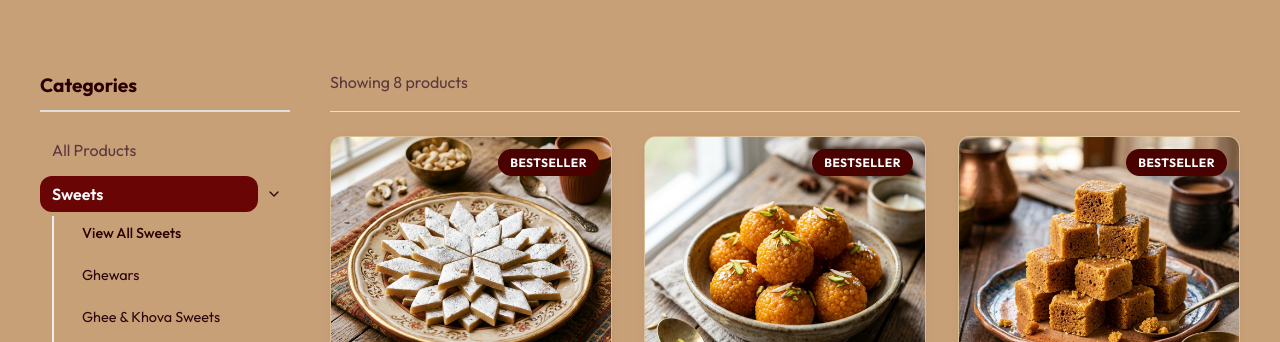
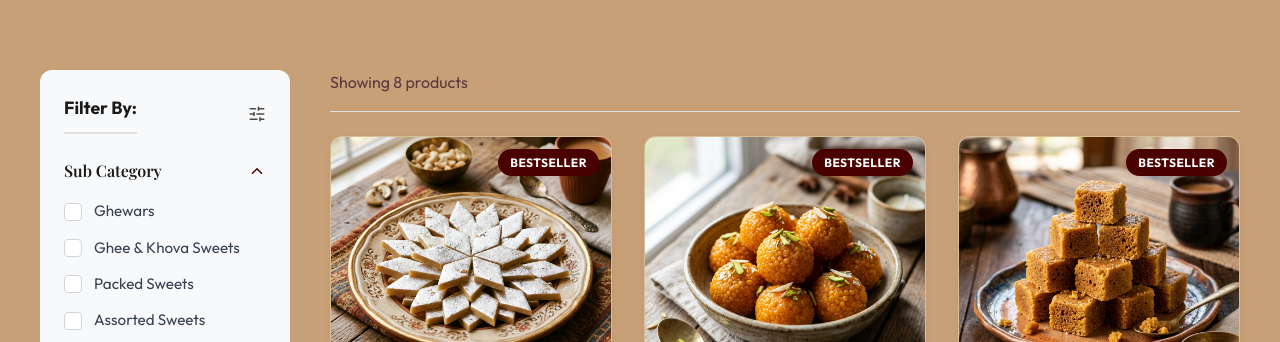
Before and after one commit to ROHITH05012005/namma-sihii-sweets, a React (Vite) app: page /shop in a window 1280 px wide. Both pictures are taken after a click on the button "Sweets". Shown: the part 458-800 px from the top of the page. Built offline with nearby package versions, Linux system fonts and the light colour scheme; no server answers; a web font is replaced by a local one.

Commit message:
Redesign Shop sidebar to match user's Filter By card and checkbox screenshot UI

```diff
--- a/src/pages/Shop.css
+++ b/src/pages/Shop.css
@@ -179,3 +179,120 @@
   color: var(--primary-dark);
   font-weight: 500;
 }
+
+/* NEW SIDEBAR REDESIGN */
+.new-sidebar {
+  display: flex;
+  flex-direction: column;
+  gap: 24px;
+}
+
+.filter-card {
+  background-color: #f8f9fa;
+  border-radius: 12px;
+  padding: 24px;
+  box-shadow: 0 2px 10px rgba(0,0,0,0.02);
+}
+
+.filter-header {
+  display: flex;
+  justify-content: space-between;
+  align-items: center;
+  margin-bottom: 24px;
+}
+
+.filter-header h3 {
+  font-size: 1.1rem;
+  font-weight: 700;
+  color: #1a1a1a;
+  margin: 0;
+}
+
+.filter-icon {
+  color: #4a4a4a;
+}
+
+.filter-section-header {
+  display: flex;
+  justify-content: space-between;
+  align-items: center;
+  cursor: pointer;
+  margin-bottom: 16px;
+}
+
+.filter-section-header h4 {
+  font-size: 1rem;
+  font-weight: 600;
+  color: #1a1a1a;
+  margin: 0;
+}
+
+.purple-icon {
+  color: var(--primary); /* The brand maroon/purple color */
+}
+
+.filter-checkboxes {
+  display: flex;
+  flex-direction: column;
+  gap: 12px;
+}
+
+.checkbox-label {
+  display: flex;
+  align-items: center;
+  gap: 12px;
+  cursor: pointer;
+}
+
+.custom-checkbox {
+  width: 18px;
+  height: 18px;
+  border: 1.5px solid #d1d5db;
+  border-radius: 4px;
+  display: flex;
+  align-items: center;
+  justify-content: center;
+  background-color: #fff;
+  transition: all 0.2s;
+  color: var(--primary);
+}
+
+.custom-checkbox.checked {
+  border-color: var(--primary);
+  background-color: #fcfcfc;
+}
+
+.checkbox-label span {
+  font-size: 0.95rem;
+  color: #374151;
+}
+
+.filter-divider {
+  height: 1px;
+  background-color: #e5e7eb;
+  margin-top: 12px;
+}
+
+.category-pills {
+  display: flex;
+  flex-direction: column;
+  gap: 12px;
+}
+
+.cat-pill {
+  background: #ffffff;
+  border: 1px solid #e5e7eb;
+  border-radius: 8px;
+  padding: 12px 16px;
+  text-align: left;
+  font-size: 1rem;
+  font-weight: 600;
+  color: #4b5563;
+  cursor: pointer;
+  transition: all 0.2s;
+}
+
+.cat-pill.active {
+  border: 1px solid var(--primary);
+  color: var(--primary);
+}
--- a/src/pages/Shop.jsx
+++ b/src/pages/Shop.jsx
@@ -1,6 +1,6 @@
 import React, { useState, useEffect } from 'react';
 import { useLocation, useNavigate } from 'react-router-dom';
-import { ChevronDown, ChevronRight } from 'lucide-react';
+import { ChevronDown, ChevronUp, SlidersHorizontal, Check } from 'lucide-react';
 import ProductCard from '../components/ProductCard';
 import { products } from '../data/products';
 import './Shop.css';
@@ -36,50 +36,52 @@ const Shop = () => {
   const queryParams = new URLSearchParams(location.search);
 
   const initialCategory = queryParams.get('category') || 'all';
-  const initialSubcategory = queryParams.get('subcategory') || null;
+  const initialSubcategory = queryParams.get('subcategory') || '';
 
   const [filter, setFilter] = useState(initialCategory);
   const [subFilter, setSubFilter] = useState(initialSubcategory);
-  const [expandedCats, setExpandedCats] = useState([initialCategory]);
+  const [isSubExpanded, setIsSubExpanded] = useState(true);
 
   useEffect(() => {
-    const category = queryParams.get('category');
-    const subcategory = queryParams.get('subcategory');
+    const category = queryParams.get('category') || 'all';
+    const subcategory = queryParams.get('subcategory') || '';
 
-    if (category) {
     setFilter(category);
-      if (!expandedCats.includes(category)) {
-        setExpandedCats(prev => [...prev, category]);
-      }
-    } else {
-      setFilter('all');
-    }
-
-    setSubFilter(subcategory || null);
+    setSubFilter(subcategory);
   }, [location.search]);
 
   const handleCategoryClick = (catName) => {
     navigate(`/shop${catName === 'all' ? '' : `?category=${encodeURIComponent(catName)}`}`);
   };
 
-  const handleSubcategoryClick = (catName, subName) => {
-    navigate(`/shop?category=${encodeURIComponent(catName)}&subcategory=${encodeURIComponent(subName)}`);
+  const toggleSubcategory = (subName) => {
+    let newSubs = [];
+    if (subFilter) {
+      newSubs = subFilter.split(',');
+      if (newSubs.includes(subName)) {
+        newSubs = newSubs.filter(s => s !== subName);
+      } else {
+        newSubs.push(subName);
+      }
+    } else {
+      newSubs = [subName];
+    }
+    const subStr = newSubs.join(',');
+    navigate(`/shop?category=${encodeURIComponent(filter)}${subStr ? `&subcategory=${encodeURIComponent(subStr)}` : ''}`);
   };
 
-  const toggleAccordion = (catName) => {
-    setExpandedCats(prev =>
-      prev.includes(catName)
-        ? prev.filter(c => c !== catName)
-        : [...prev, catName]
-    );
-  };
+  const activeSubs = subFilter ? subFilter.split(',') : [];
 
   const filteredProducts = products.filter(p => {
-    if (filter === 'all') return true;
-    if (p.category.toLowerCase() !== filter.toLowerCase()) return false;
-    if (subFilter && p.subcategory && p.subcategory.toLowerCase() !== subFilter.toLowerCase()) return false;
+    if (filter !== 'all' && p.category.toLowerCase() !== filter.toLowerCase()) return false;
+
+    if (activeSubs.length > 0 && p.subcategory) {
+      if (!activeSubs.some(s => s.toLowerCase() === p.subcategory.toLowerCase())) return false;
+    }
     return true;
   });
+
+  const currentCategoryData = categoryStructure.find(c => c.name.toLowerCase() === filter.toLowerCase());
 
   return (
     <div className="shop-page">
@@ -91,70 +93,68 @@ const Shop = () => {
       </div>
 
       <div className="container shop-container section">
-        <aside className="shop-sidebar">
-          <h3>Categories</h3>
-          <ul className="category-list">
-            <li>
+        <aside className="shop-sidebar new-sidebar">
+
+          <div className="filter-card">
+            <div className="filter-header">
+              <h3>Filter By:</h3>
+              <SlidersHorizontal size={18} className="filter-icon" />
+            </div>
+
+            {currentCategoryData && currentCategoryData.subcategories.length > 0 && (
+              <div className="filter-section">
+                <div
+                  className="filter-section-header"
+                  onClick={() => setIsSubExpanded(!isSubExpanded)}
+                >
+                  <h4>Sub Category</h4>
+                  {isSubExpanded ? <ChevronUp size={18} className="purple-icon" /> : <ChevronDown size={18} className="purple-icon" />}
+                </div>
+
+                {isSubExpanded && (
+                  <div className="filter-checkboxes">
+                    {currentCategoryData.subcategories.map(sub => {
+                      const isChecked = activeSubs.includes(sub);
+                      return (
+                        <label key={sub} className="checkbox-label">
+                          <div className={`custom-checkbox ${isChecked ? 'checked' : ''}`}>
+                            {isChecked && <Check size={12} />}
+                          </div>
+                          <input
+                            type="checkbox"
+                            checked={isChecked}
+                            onChange={() => toggleSubcategory(sub)}
+                            style={{ display: 'none' }}
+                          />
+                          <span>{sub}</span>
+                        </label>
+                      );
+                    })}
+                    <div className="filter-divider"></div>
+                  </div>
+                )}
+              </div>
+            )}
+          </div>
+
+          <div className="category-pills">
             <button
-                className={`category-btn ${filter === 'all' ? 'active' : ''}`}
+              className={`cat-pill ${filter === 'all' ? 'active' : ''}`}
               onClick={() => handleCategoryClick('all')}
             >
               All Products
             </button>
-            </li>
-            {categoryStructure.map(cat => {
-              const isActiveCat = filter.toLowerCase() === cat.name.toLowerCase();
-              const isExpanded = expandedCats.includes(cat.name);
-              const hasSubcategories = cat.subcategories.length > 0;
-
-              return (
-                <li key={cat.name} className="category-item-wrapper">
-                  <div className="category-btn-row">
+            {categoryStructure.map(cat => (
               <button
-                      className={`category-btn ${isActiveCat && !subFilter ? 'active' : ''}`}
+                key={cat.name}
+                className={`cat-pill ${filter.toLowerCase() === cat.name.toLowerCase() ? 'active' : ''}`}
                 onClick={() => handleCategoryClick(cat.name)}
               >
                 {cat.name}
               </button>
-                    {hasSubcategories && (
-                      <button
-                        className="accordion-toggle"
-                        onClick={() => toggleAccordion(cat.name)}
-                      >
-                        {isExpanded ? <ChevronDown size={16} /> : <ChevronRight size={16} />}
-                      </button>
-                    )}
+            ))}
           </div>
 
-                  {hasSubcategories && isExpanded && (
-                    <ul className="subcategory-list">
-                      <li>
-                        <button
-                          className={`subcategory-btn ${isActiveCat && !subFilter ? 'active' : ''}`}
-                          onClick={() => handleCategoryClick(cat.name)}
-                        >
-                          View All {cat.name}
-                        </button>
-                      </li>
-                      {cat.subcategories.map(sub => {
-                        const isActiveSub = subFilter && subFilter.toLowerCase() === sub.toLowerCase();
-                        return (
-                          <li key={sub}>
-                            <button
-                              className={`subcategory-btn ${isActiveSub ? 'active' : ''}`}
-                              onClick={() => handleSubcategoryClick(cat.name, sub)}
-                            >
-                              {sub}
-                            </button>
-                          </li>
-                        );
-                      })}
-                    </ul>
-                  )}
-                </li>
-              );
-            })}
-          </ul>
         </aside>
 
         <main className="shop-main">
```
Lines whose indentation alone changed are shown as unchanged.
